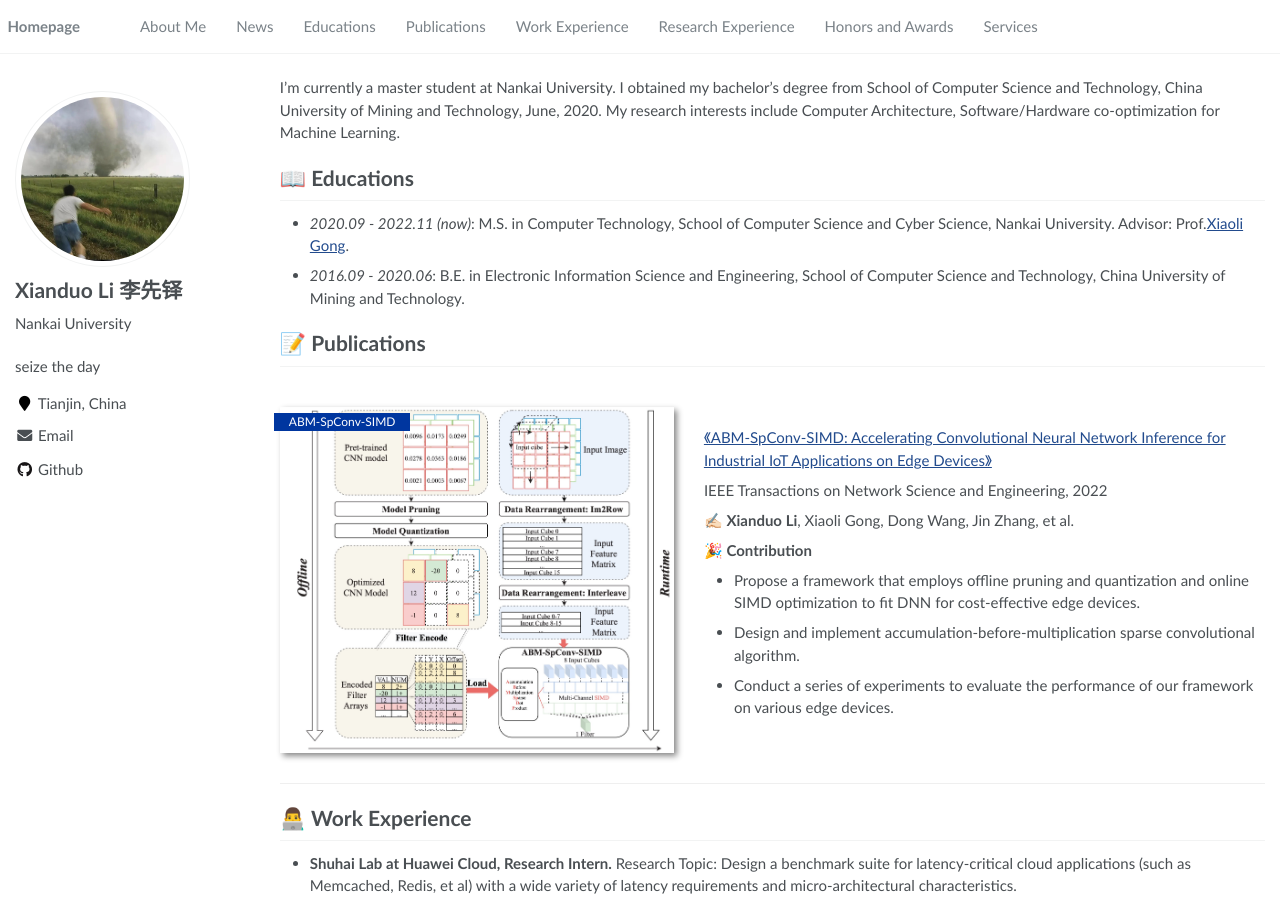
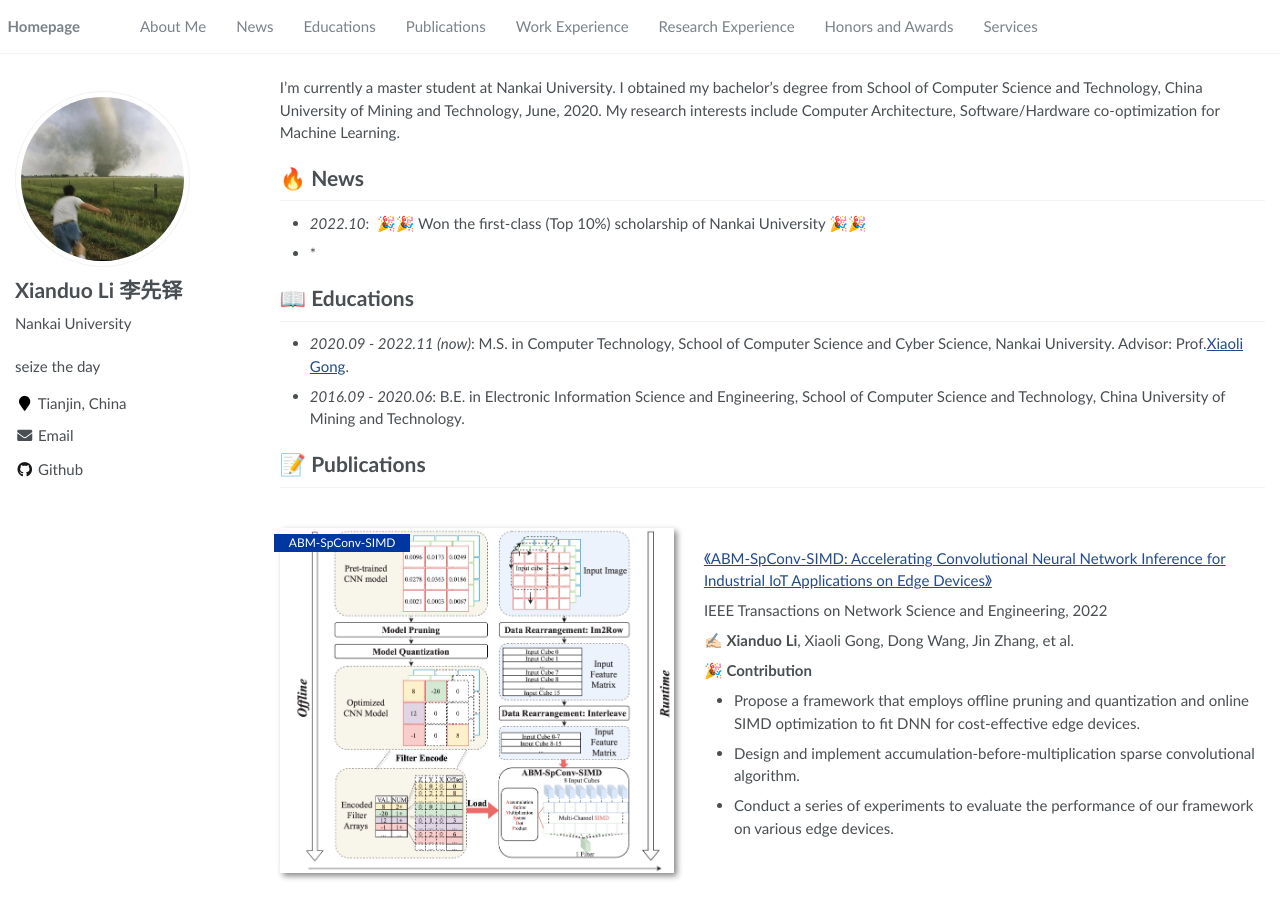
Before and after one commit to lxd-cumt/lxd-cumt.github.io, a Jekyll site: the page built from _pages/about.md, in a window 1280 px wide and 900 px high. Built offline with Jekyll 4.4.1, drawn with Linux system fonts in a browser that asks for light colours.

Commit message:
add news

```diff
--- a/_pages/about.md
+++ b/_pages/about.md
@@ -24,9 +24,10 @@ My research interests include Computer Architecture, Software/Hardware co-optimi
 My research interest includes neural machine translation and computer vision. I have published more than 100 papers at the top international AI conferences with total <a href='https://scholar.google.com/citations?user=DhtAFkwAAAAJ'>google scholar citations <strong><span id='total_cit'>260000+</span></strong></a> (You can also use google scholar badge <a href='https://scholar.google.com/citations?user=DhtAFkwAAAAJ'><img src="https://img.shields.io/endpoint?url={{ url | url_encode }}&logo=Google%20Scholar&labelColor=f6f6f6&color=9cf&style=flat&label=citations"></a>).
  -->
 
-<!-- # 🔥 News
-- *2022.02*: &nbsp;🎉🎉 Lorem ipsum dolor sit amet, consectetur adipiscing elit. Vivamus ornare aliquet ipsum, ac tempus justo dapibus sit amet.
-- *2022.02*: &nbsp;🎉🎉 Lorem ipsum dolor sit amet, consectetur adipiscing elit. Vivamus ornare aliquet ipsum, ac tempus justo dapibus sit amet.  -->
+# 🔥 News
+- *2022.10*: &nbsp;🎉🎉 Won the first-class (Top 10%) scholarship of Nankai University 🎉🎉
+- *
+<!-- - *2022.02*: &nbsp;🎉🎉 Lorem ipsum dolor sit amet, consectetur adipiscing elit. Vivamus ornare aliquet ipsum, ac tempus justo dapibus sit amet.  -->
 
 # 📖 Educations
 - *2020.09 - 2022.11 (now)*: M.S. in Computer Technology, School of Computer Science and Cyber Science, Nankai University. Advisor: Prof.[Xiaoli Gong](https://cc.nankai.edu.cn/2019/0619/c13620a179396/page.htm).
```
